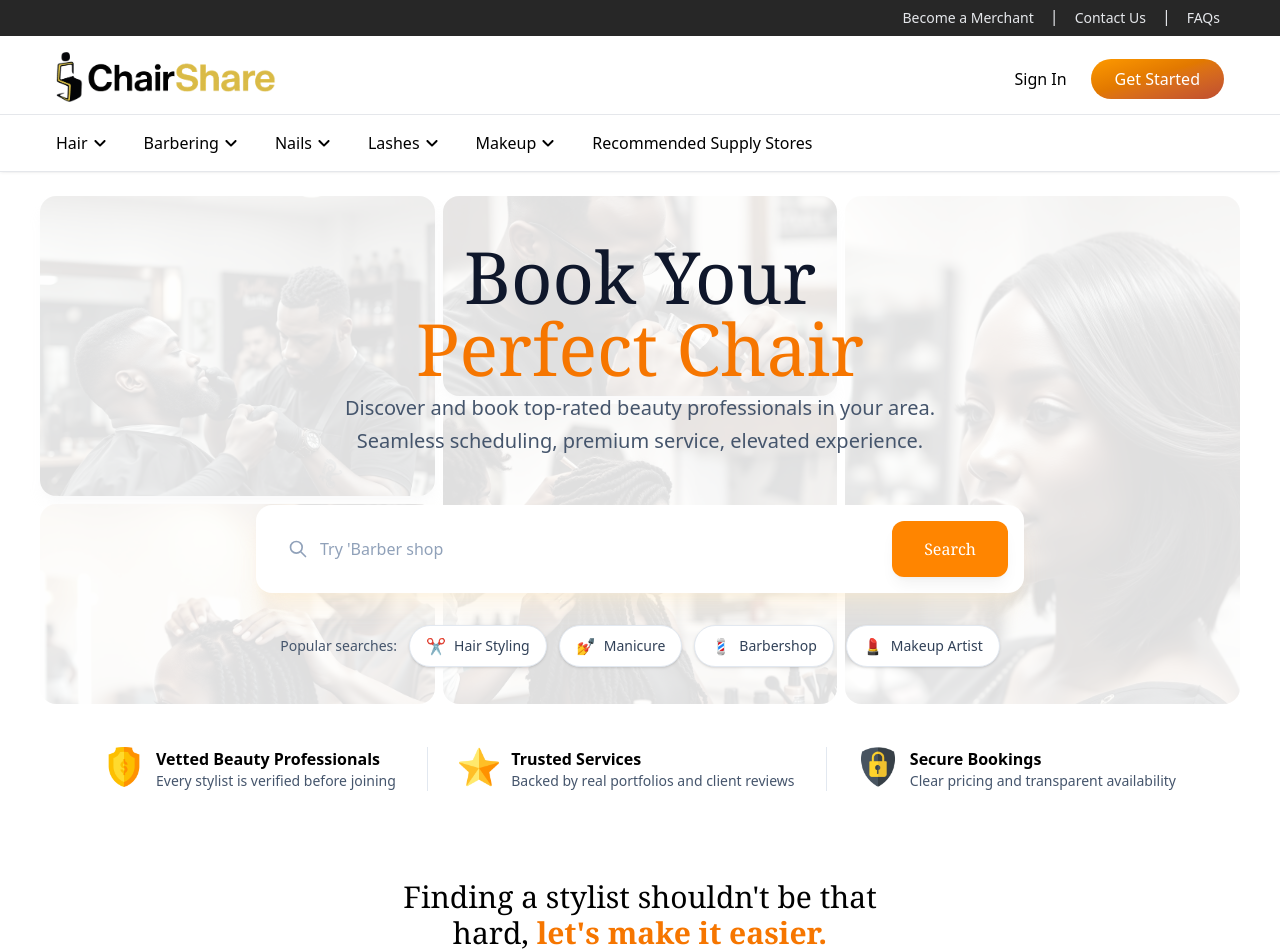
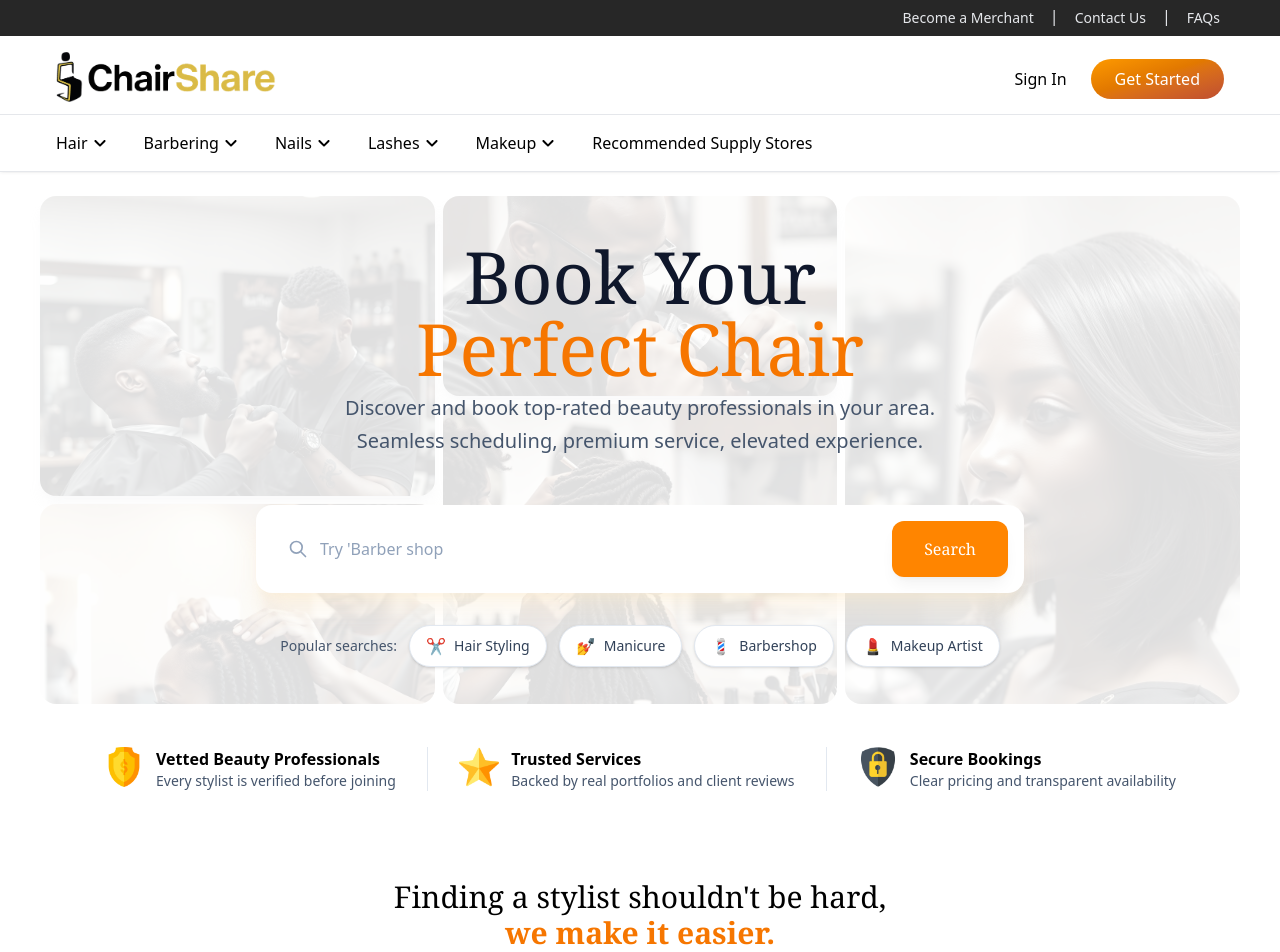
Before and after one commit to KayviaHarriott/chair-share, a React (Vite) app: page / in a window 1280 px wide. Shown: the top 952 px of the page. Built offline with nearby package versions, Linux system fonts and the light colour scheme.

Commit message:
Removed and updated styling for ts

```diff
--- a/src/components/SectionCard.tsx
+++ b/src/components/SectionCard.tsx
@@ -12,7 +12,7 @@ export const SectionCard: React.FC<SectionProps> = ({ width, title, description,
     >
         <div className="flex flex-col items-center text-center">
             <p className="font-bold text-lg">{title}</p>
-            <p className="font-light text-slate-600 max-w-[240px]">{description}</p>
+            <p className="font-light text-slate-600 max-w-60">{description}</p>
         </div>
         <div className="flex flex-col justify-end items-center h-full">
                       <p>One</p>
--- a/src/pages/HomePage.tsx
+++ b/src/pages/HomePage.tsx
@@ -1,6 +1,6 @@
 import { useState, useEffect } from "react";
 import { Link } from "react-router-dom";
-import { BannerIconCard } from "../components/BannerIconCard";
+// import { BannerIconCard } from "../components/BannerIconCard";
 import { Section } from "../components/Section";
 import { SectionCard } from "../components/SectionCard";
 
@@ -206,9 +206,9 @@ export const Home = () => {
                 {/* <div className="h-1 bg-[#F67600] w-[80px] mb-2"></div> */}
                 <h2 className="text-2xl sm:text-2xl lg:text-3xl max-w-[500px] ">
                   <span>
-                    Finding a stylist shouldn't be that hard,
+                    Finding a stylist shouldn't be hard,
                   </span>{" "}
-                  <span className="text-[#F67600] font-semibold">let's make it easier.</span>
+                  <span className="text-[#F67600] font-semibold">we make it easier.</span>
                 </h2>
               </div>
 
--- a/src/pages/Updates.tsx
+++ b/src/pages/Updates.tsx
@@ -46,7 +46,7 @@ export const Updates = () => {
     });
 
   return (
-    <div className="min-h-screen bg-gradient-to-br from-slate-50 to-slate-100 py-8 px-4 sm:px-6 lg:px-8">
+    <div className="min-h-screen bg-linear-to-br from-slate-50 to-slate-100 py-8 px-4 sm:px-6 lg:px-8">
       <div className="max-w-4xl mx-auto">
         {/* Header */}
         <div className="text-center mb-8">
@@ -100,7 +100,7 @@ export const Updates = () => {
                 className="relative bg-white rounded-xl shadow-md hover:shadow-xl transition-all duration-300 overflow-hidden"
               >
                 {/* Timeline dot - hidden on mobile */}
-                <div className="hidden md:block absolute -left-8 top-8 w-16 flex justify-center">
+                <div className="hidden md:block absolute -left-8 top-8 w-16 justify-center">
                   <div className="w-4 h-4 rounded-full bg-blue-500 border-4 border-white shadow-md" />
                 </div>
 
--- a/src/pages/auth/RegisterPage.tsx
+++ b/src/pages/auth/RegisterPage.tsx
@@ -50,7 +50,7 @@ export const RegisterPage = () => {
   return (
     <div className="min-h-screen flex">
       {/* Left Side - Image Carousel */}
-      <div className="hidden lg:flex lg:w-1/2 relative bg-gradient-to-br from-indigo-900 via-purple-800 to-indigo-900 overflow-hidden">
+      <div className="hidden lg:flex lg:w-1/2 relative bg-linear-to-br from-indigo-900 via-purple-800 to-indigo-900 overflow-hidden">
         {/* Carousel Content */}
         <div className="relative w-full h-full">
           {slides.map((slide, index) => (
```
